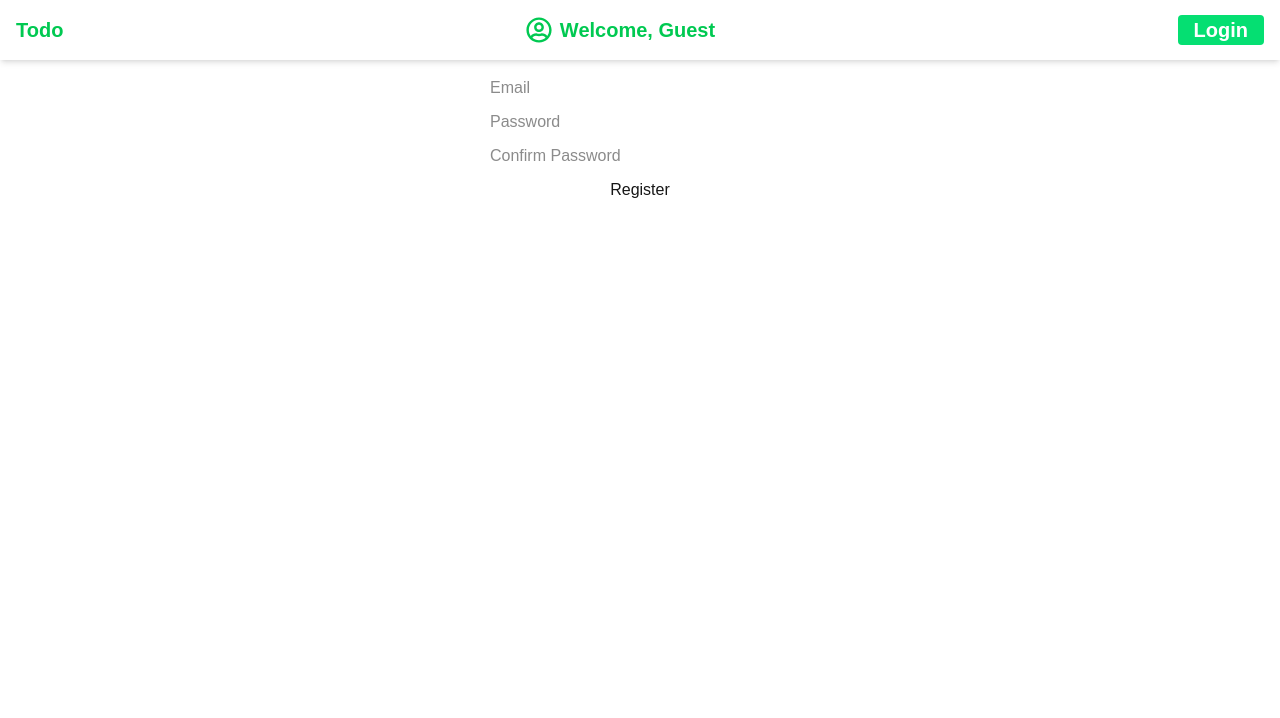
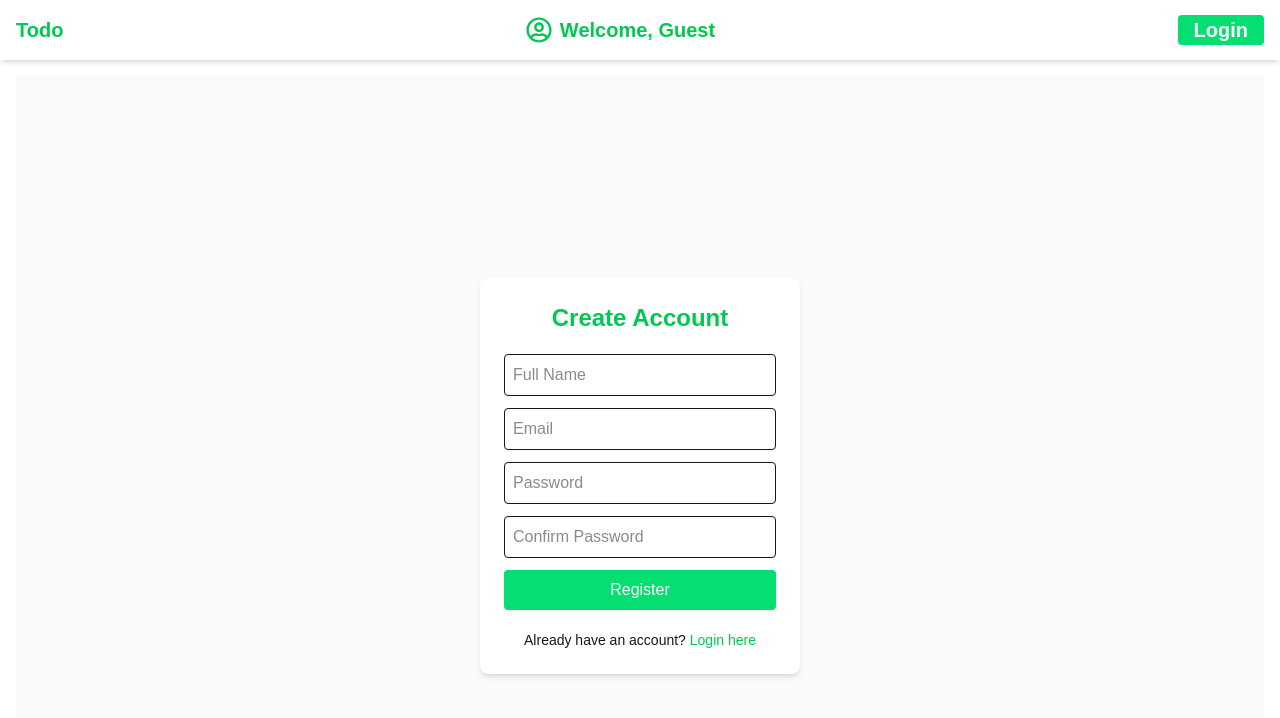
Before and after one commit to Gopichandu923/Todo-List, a Next.js app: page /register in a window 1280 px wide. Shown: the top 718 px of the page. Built offline with nearby package versions, Linux system fonts and the light colour scheme; no server answers.

Commit message:
updated the register page

```diff
--- a/app/register/page.tsx
+++ b/app/register/page.tsx
@@ -3,22 +3,24 @@
 import React, { useState, useEffect } from "react";
 import { useAuth } from "../../contexts/AuthContext";
 import { useRouter } from "next/navigation";
+import Link from "next/link";
 
 export default function SignUpForm() {
   const [email, setEmail] = useState("");
   const [password, setPassword] = useState("");
   const [confirmPassword, setConfirmPassword] = useState("");
+  const [name, setName] = useState("");
   const [error, setError] = useState("");
+  const [loading, setLoading] = useState(false);
   const { signUp, user } = useAuth();
   const router = useRouter();
 
+  // Redirect logged-in users
   useEffect(() => {
-    if (user) {
-      router.push("/dashboard"); // redirect logged-in users
-    }
+    if (user) router.push("/");
   }, [user, router]);
 
-  const handleSubmit = async (e) => {
+  const handleSubmit = async (e: React.FormEvent) => {
     e.preventDefault();
     setError("");
 
@@ -27,38 +29,56 @@ export default function SignUpForm() {
       return;
     }
 
+    setLoading(true);
     try {
-      await signUp(email, password);
-      router.push("/dashboard");
-    } catch (err) {
-      if (err.code === "auth/email-already-in-use") {
+      await signUp(email, password, name);
+      router.push("/");
+    } catch (err: any) {
+      console.error("Error signing up:", err);
+      switch (err.code) {
+        case "auth/email-already-in-use":
           setError("Email already in use. Try logging in instead.");
-      } else if (err.code === "auth/weak-password") {
+          break;
+        case "auth/weak-password":
           setError("Password should be at least 6 characters.");
-      } else {
-        setError(err.message);
+          break;
+        case "auth/invalid-email":
+          setError("Invalid email address.");
+          break;
+        default:
+          setError("Something went wrong. Please try again.");
       }
+    } finally {
+      setLoading(false);
     }
   };
 
   return (
+    <div className="flex flex-col items-center justify-center min-h-screen bg-gray-50">
       <form
         onSubmit={handleSubmit}
-      style={{
-        display: "flex",
-        flexDirection: "column",
-        width: "300px",
-        margin: "0 auto",
-        gap: "10px",
-      }}
+        className="flex flex-col gap-3 w-80 bg-white p-6 rounded-lg shadow-md"
       >
-      {error && <p style={{ color: "red" }}>{error}</p>}
+        <h1 className="text-2xl font-bold text-center text-green-500 mb-2">
+          Create Account
+        </h1>
 
+        {error && <p className="text-red-500 text-center">{error}</p>}
+
+        <input
+          type="text"
+          value={name}
+          onChange={(e) => setName(e.target.value)}
+          placeholder="Full Name"
+          className="border p-2 rounded"
+          required
+        />
         <input
           type="email"
           value={email}
           onChange={(e) => setEmail(e.target.value)}
           placeholder="Email"
+          className="border p-2 rounded"
           required
         />
         <input
@@ -66,6 +86,7 @@ export default function SignUpForm() {
           value={password}
           onChange={(e) => setPassword(e.target.value)}
           placeholder="Password"
+          className="border p-2 rounded"
           required
         />
         <input
@@ -73,10 +94,25 @@ export default function SignUpForm() {
           value={confirmPassword}
           onChange={(e) => setConfirmPassword(e.target.value)}
           placeholder="Confirm Password"
+          className="border p-2 rounded"
           required
         />
 
-      <button type="submit">Register</button>
+        <button
+          type="submit"
+          disabled={loading}
+          className="bg-green-400 text-white py-2 rounded hover:bg-green-500 transition"
+        >
+          {loading ? "Registering..." : "Register"}
+        </button>
+
+        <p className="text-center text-sm mt-2">
+          Already have an account?{" "}
+          <Link href="/login" className="text-green-500 hover:underline">
+            Login here
+          </Link>
+        </p>
       </form>
+    </div>
   );
 }
```
Lines whose indentation alone changed are shown as unchanged.
